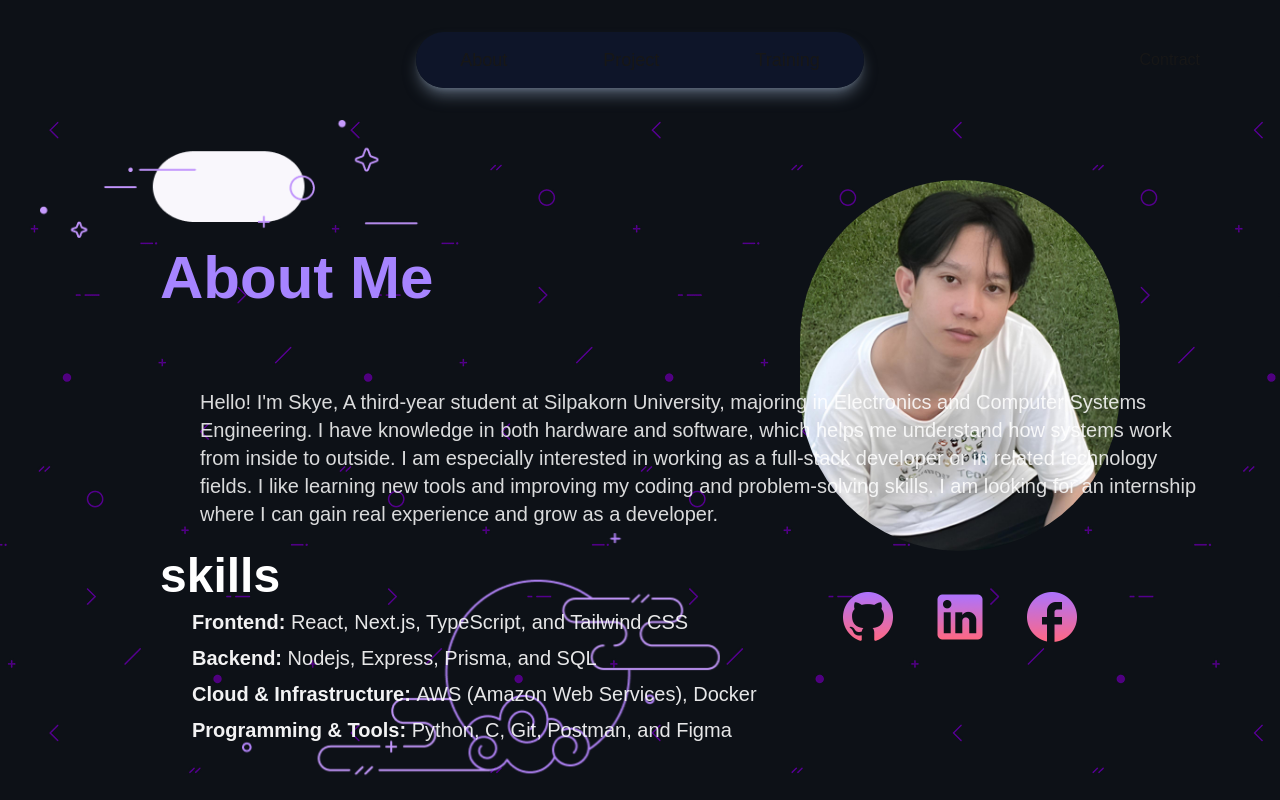
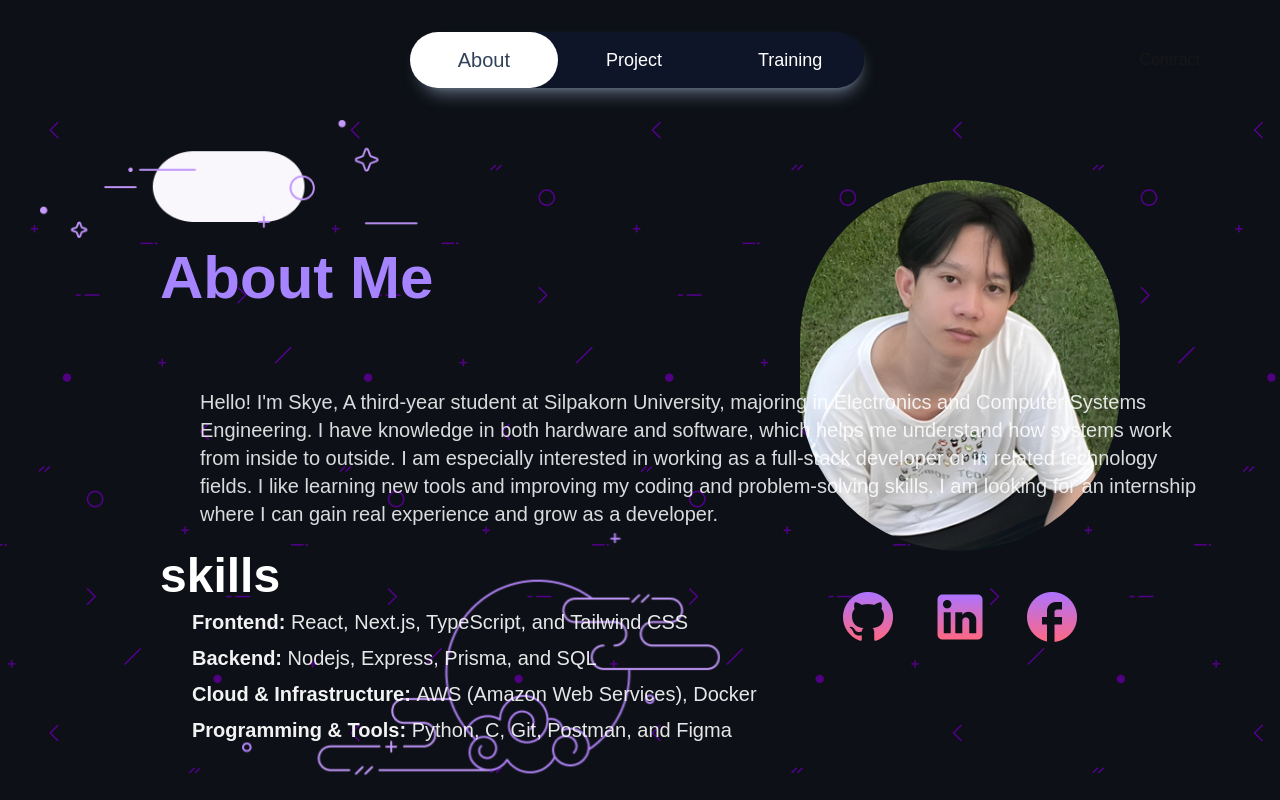
Before and after one commit to KritsadaSkye/Kitsada_portfolio, a Next.js app in the folder my_portfolio/: page / in a window 1280 px wide. Shown: the top 800 px of the page. Built offline with nearby package versions, Linux system fonts and the light colour scheme.

Commit message:
update Navbar.

```diff
--- a/my_portfolio/src/components/Header/Nav/Nav.tsx
+++ b/my_portfolio/src/components/Header/Nav/Nav.tsx
@@ -1,22 +1,34 @@
-import Link from 'next/link'
+"use client";
+
+import { useState } from "react";
 
 export function Nav() {
+    const [active, setActive] = useState('about');
+
+    const links = [
+        { name: 'About', path: 'about' },
+        { name: 'Project', path: 'project' },
+        { name: 'Training', path: 'training' },
+    ];
+
     return (
         <>
-            <nav className="w-full z-20 fixed flex items-center justify-self-center justify-center shadow-lg shadow-slate-400/50 bg-slate-900/95 w-md h-14 rounded-full hover:bg-slate-700 transition-all duration-300 cursor-pointer">
+            <nav className="w-full z-20 fixed flex items-center justify-self-center justify-center shadow-lg shadow-slate-400/50 bg-slate-900/95 w-md h-14 rounded-full hover:bg-slate-700 hover:scale-105 transition-all duration-300 cursor-pointer">
                 <ul className="flex flex-row font-medium mt-0 rtl:space-x-reverse text-sm">
-                    <li>
-                        <Link href="#about" className="flex content-center px-12 py-3.5 active:bg-white rounded-full transition-all duration-150 focus:bg-white group" aria-current="page"><span className="text-lg text-heading font-medium transition-all duration-150 hover:text-xl group-hover:scale-105 group-active:text-slate-700 group-focus:text-slate-700
-                            group-active:text-xl group-focus:text-xl">About</span></Link>
-                    </li>
-                    <li>
-                        <Link href="#project" className="flex content-center px-12 py-3.5 active:bg-white rounded-full transition-all duration-150 focus:bg-white group" aria-current="page"><span className="text-lg text-heading font-medium transition-all duration-150 hover:text-xl group-hover:scale-105 group-active:text-slate-700 group-focus:text-slate-700
-                            group-active:text-xl group-focus:text-xl">Project</span></Link>
-                    </li>
-                    <li>
-                        <Link href="#training" className="flex content-center px-12 py-3.5 active:bg-white rounded-full transition-all duration-150 focus:bg-white group" aria-current="page"><span className="text-lg text-heading font-medium transition-all duration-150 hover:text-xl group-hover:scale-105 group-active:text-slate-700 group-focus:text-slate-700
-                            group-active:text-xl group-focus:text-xl">Training</span></Link>
-                    </li>
+                    {links.map((link) => (
+                        <li key={link.path}>
+                            <a
+                                href={`#${link.path}`}
+                                onClick={() => setActive(link.path)}
+                                className={`${active === link.path
+                                    ? "bg-white text-slate-700 text-xl"
+                                    : "text-white hover:bg-white/10 hover:px-10"
+                                    } flex px-12 py-3.5 rounded-full transition-all duration-150 text-lg`}
+                            >
+                                {link.name}
+                            </a>
+                        </li>
+                    ))}
                 </ul>
             </nav>
         </>
```
